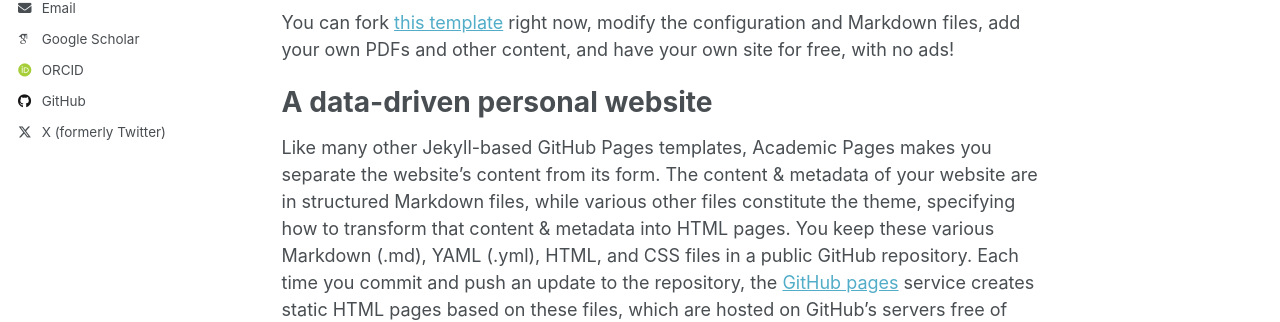
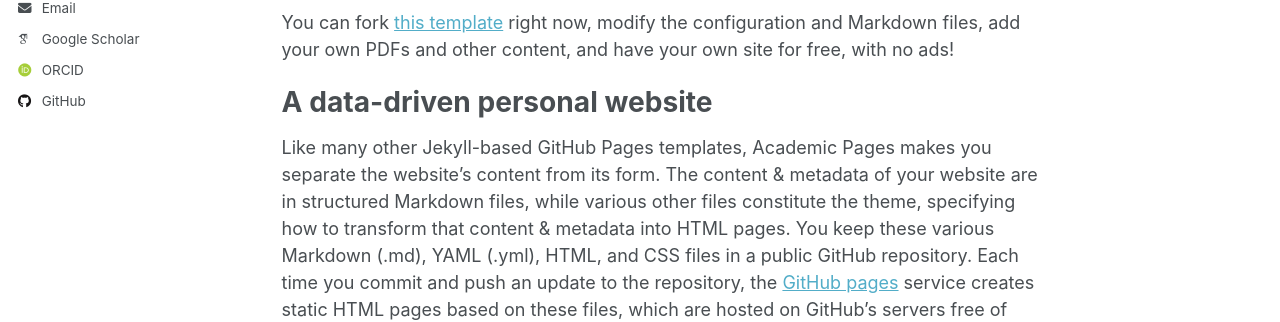
Before and after one commit to PEOFORI/peofori.github.io, a Jekyll site: the page built from _pages/about.md, in a window 1280 px wide. Shown: the part 400-722 px from the top of the page. Built offline with Jekyll 4.4.1, drawn with Linux system fonts in a browser that asks for light colours; some web fonts are replaced; a script that is not in the unit is left out.

Commit message:
Update _config.yml

```diff
--- a/_config.yml
+++ b/_config.yml
@@ -71,7 +71,7 @@ author:
   steam            : # Username
   telegram         : # URL
   tumblr           : # Username
-  twitter          :  "@Pamelaofori2"
+  twitter          :  #"@Pamelaofori2"
   vine             : # Username
   weibo            : # Username
   wikipedia        : # Username
```
